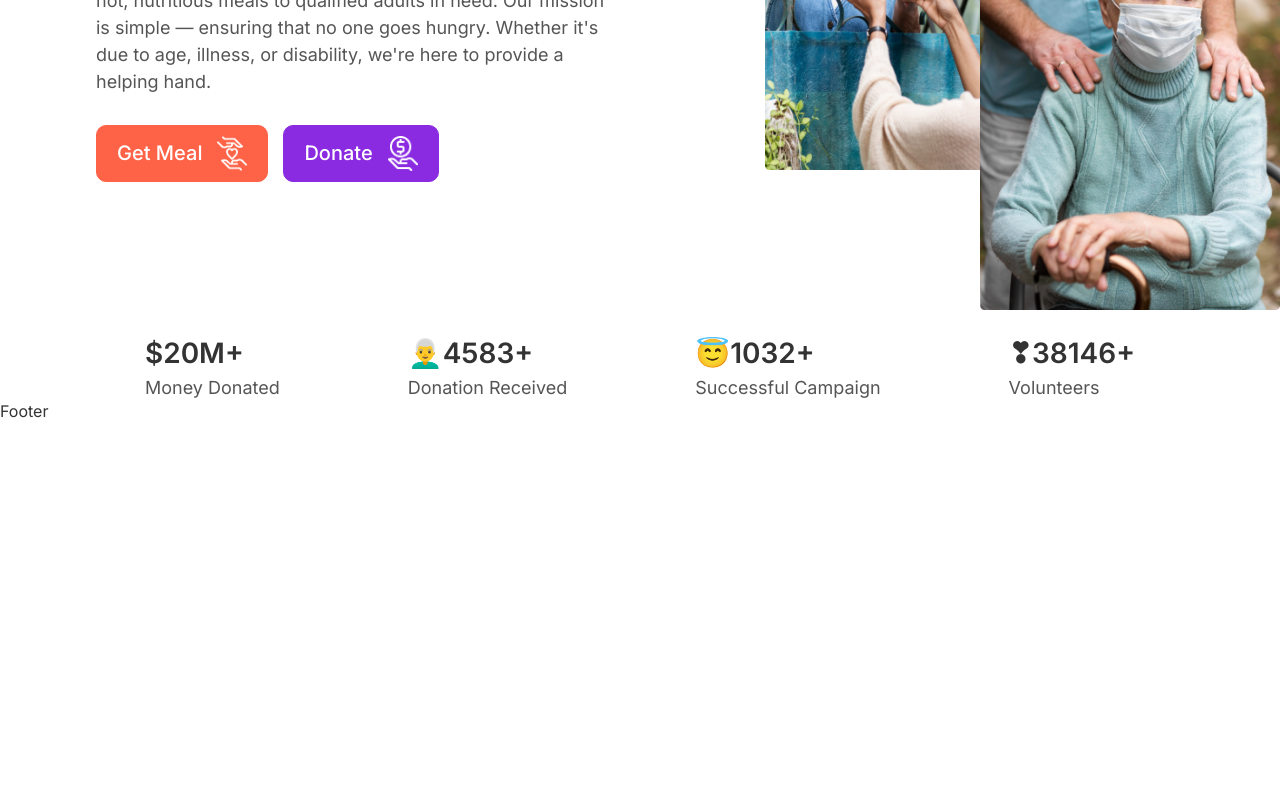
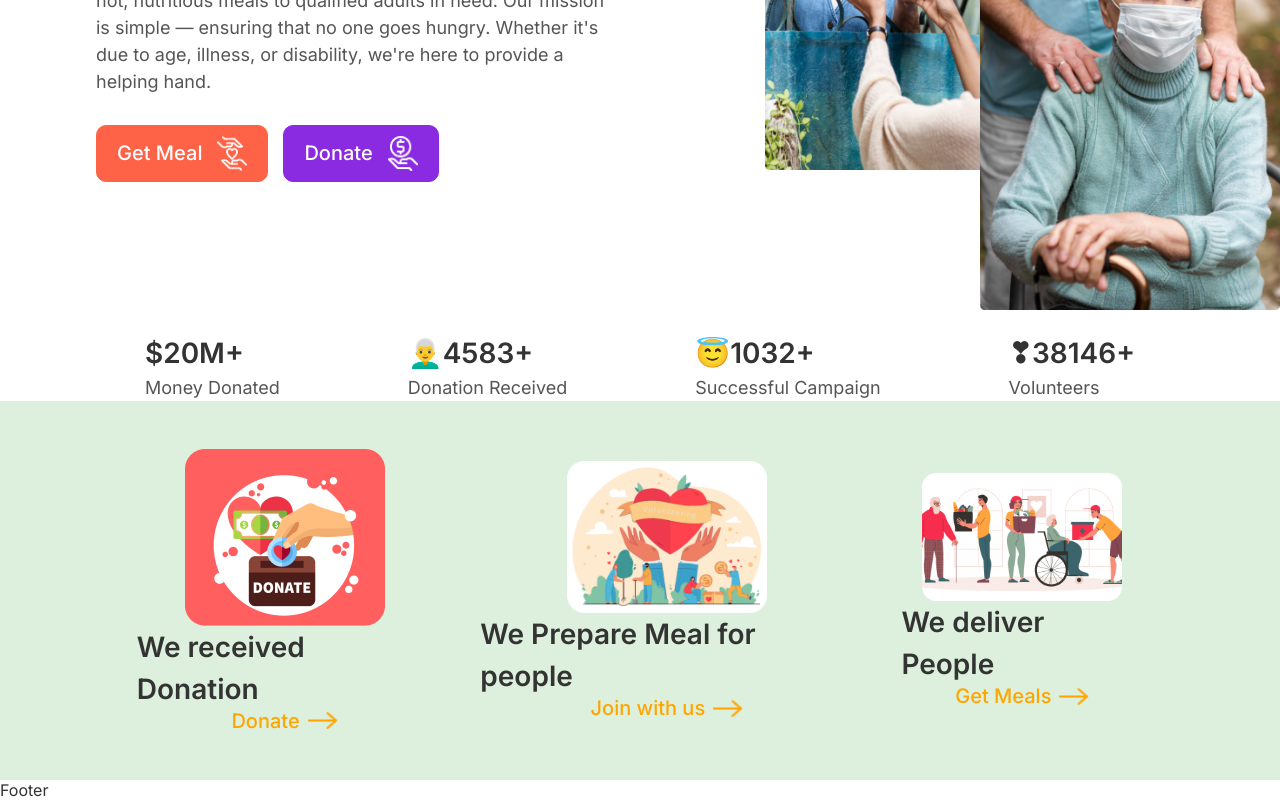
Before and after one commit to Rayy-007/meals-on-wheel-project, a React (Vite) app: page / in a window 1280 px wide. Shown: the part 340-1140 px from the top of the page. Before the commit the page ends 800 px from the top, so only its background shows below. Built offline with nearby package versions, Linux system fonts and the light colour scheme.

Commit message:
created about first section

```diff
--- a/src/components/about/About.jsx
+++ b/src/components/about/About.jsx
@@ -1,6 +1,40 @@
 import "./about.css";
+import {
+  HomeDonate,
+  HomeGiveFood,
+  HomeVolunteer,
+  Arrow,
+} from "../ImagesImport";
+import { NavLink } from "react-router-dom";
+
 const About = () => {
-  return <div>About</div>;
+  return (
+    <div className="about-con">
+      <section className="about-first flex container ">
+        <div className="box">
+          <img src={HomeDonate} alt="donate box" />
+          <h3>We received Donation</h3>
+          <NavLink>
+            Donate <img src={Arrow} alt="arrow" />
+          </NavLink>
+        </div>
+        <div className="box">
+          <img src={HomeVolunteer} alt="donate box" />
+          <h3>We Prepare Meal for people</h3>
+          <NavLink>
+            Join with us <img src={Arrow} alt="arrow" />
+          </NavLink>
+        </div>
+        <div className="box">
+          <img src={HomeGiveFood} alt="donate box" />
+          <h3>We deliver People</h3>
+          <NavLink>
+            Get Meals <img src={Arrow} alt="arrow" />
+          </NavLink>
+        </div>
+      </section>
+    </div>
+  );
 };
 
 export default About;
--- a/src/components/about/about.css
+++ b/src/components/about/about.css
@@ -0,0 +1,30 @@
+.about-con {
+  background-color: #4caf4f31;
+  padding: 3rem;
+}
+
+.about-first.flex {
+  gap: 3rem;
+}
+
+.about-first .box {
+  display: flex;
+  flex-direction: column;
+  justify-content: center;
+  align-items: center;
+}
+
+.about-first .box img {
+  width: 200px;
+}
+
+.about-first .box a {
+  color: var(--third-color);
+  display: flex;
+  gap: 8px;
+  align-items: center;
+}
+
+.about-first .box a img {
+  width: 30px;
+}
--- a/src/components/home/Home.jsx
+++ b/src/components/home/Home.jsx
@@ -5,22 +5,25 @@ import {
   HomeBanner1,
   HomeBanner2,
 } from "../ImagesImport";
+import About from "../about/About";
 
 const Home = () => {
   return (
+    <>
       <div className="home-container container">
         <section className="home flex">
           <div className="left intro">
             <div className="text">
               <h1>
-              Delivering <span>Nourishment</span>, Bringing <span>smiles</span>
+                Delivering <span>Nourishment</span>, Bringing{" "}
+                <span>smiles</span>
               </h1>
               <p>
-              Welcome to Meals On Wheels, where compassion meets cuisine. We are
-              a dedicated team committed to delivering hot, nutritious meals to
-              qualified adults in need. Our mission is simple — ensuring that no
-              one goes hungry. Whether it's due to age, illness, or disability,
-              we're here to provide a helping hand.
+                Welcome to Meals On Wheels, where compassion meets cuisine. We
+                are a dedicated team committed to delivering hot, nutritious
+                meals to qualified adults in need. Our mission is simple —
+                ensuring that no one goes hungry. Whether it's due to age,
+                illness, or disability, we're here to provide a helping hand.
               </p>
             </div>
             <div className="btn-container flex">
@@ -60,6 +63,8 @@ const Home = () => {
           </div>
         </div>
       </div>
+      <About />
+    </>
   );
 };
 
--- a/src/main.css
+++ b/src/main.css
@@ -50,7 +50,7 @@ html {
 
 body {
   scroll-behavior: smooth;
-  overflow-y: hidden;
+  overflow-x: hidden;
   color: var(--text-primary-color);
 }
 
```
Lines whose indentation alone changed are shown as unchanged.
